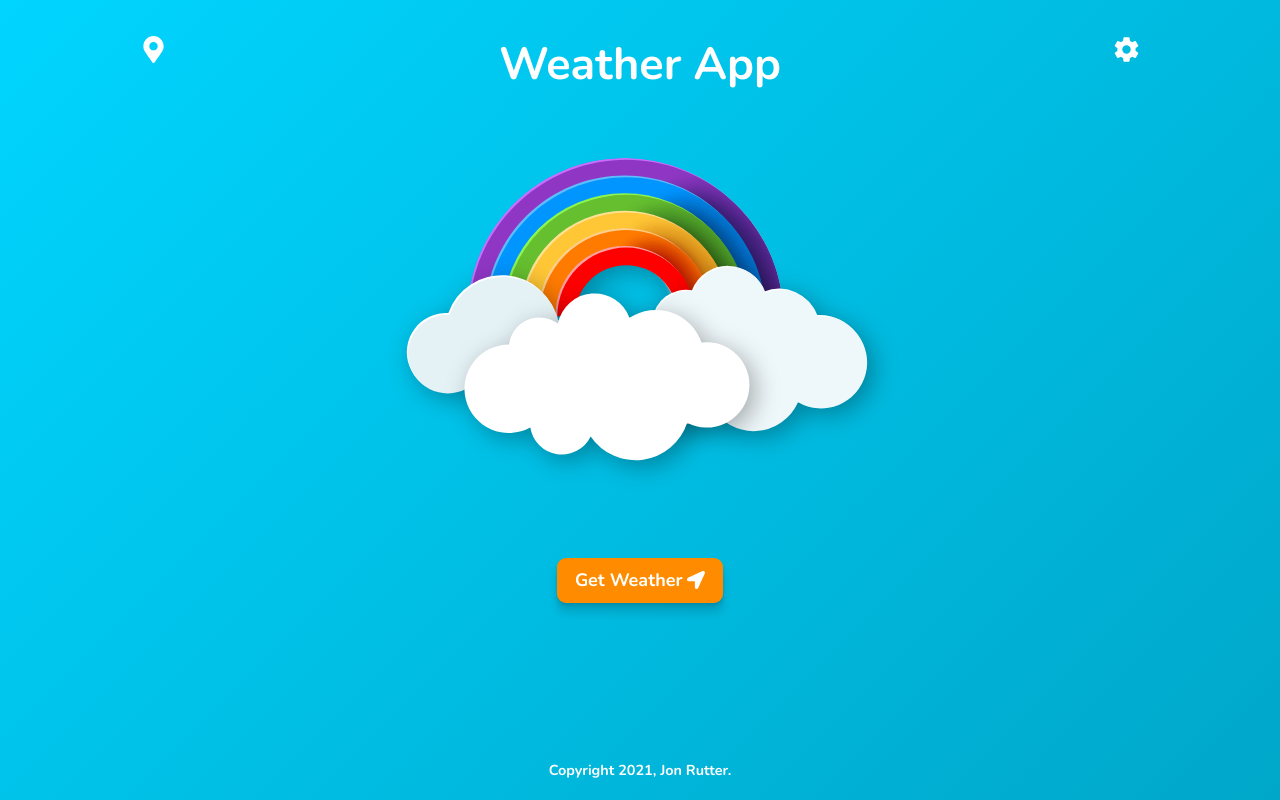
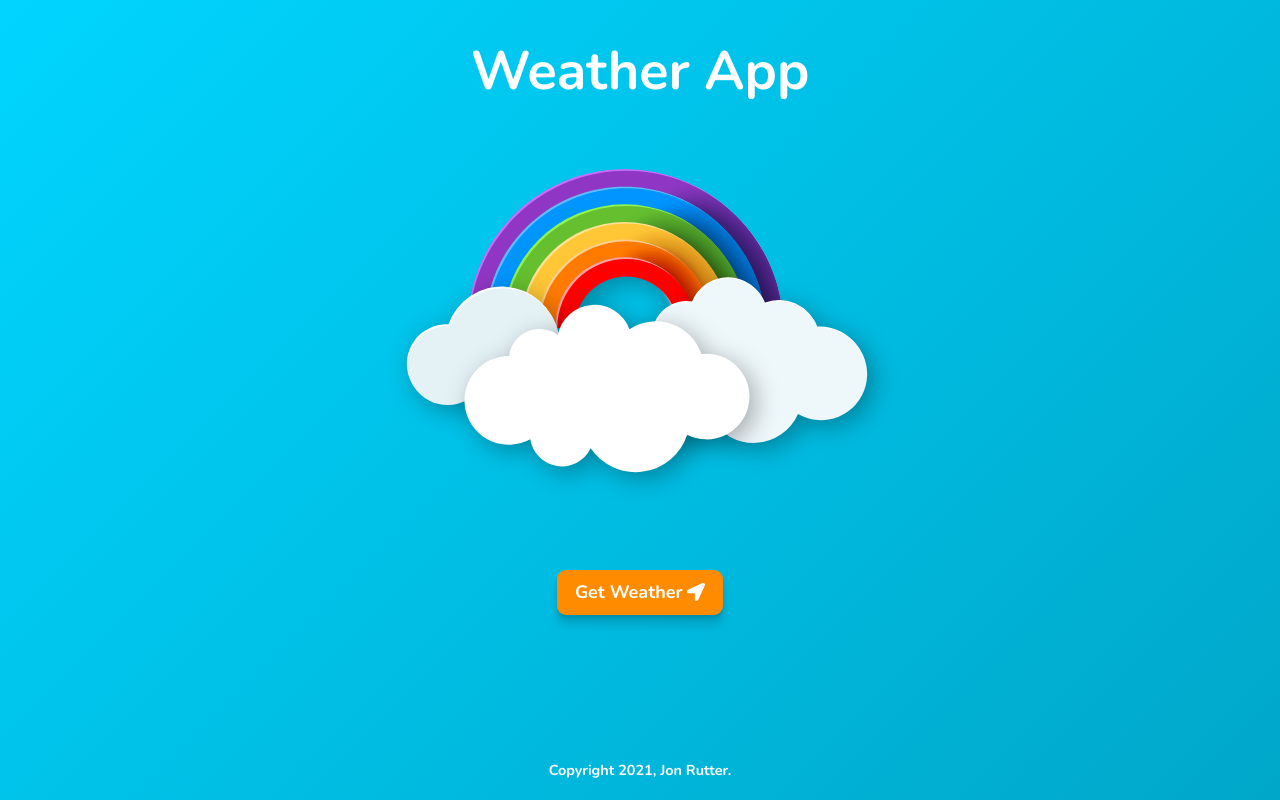
Before and after one commit to rutterjt/weather-app, a React (Create React App) app: page / in a window 1280 px wide. Built offline with nearby package versions, Linux system fonts and the light colour scheme.

Commit message:
Remove unused buttons from Header

```diff
--- a/src/components/Header/Header.module.css
+++ b/src/components/Header/Header.module.css
@@ -9,7 +9,7 @@
 
 .row {
   display: flex;
-  justify-content: space-between;
+  justify-content: center;
   flex-wrap: wrap;
   align-items: flex-start;
 }
@@ -38,22 +38,22 @@
   margin-bottom: 1rem;
 }
 
-.location {
+.title {
   word-break: break-word;
   line-height: 1.3;
   font-size: 1.5rem;
   margin-bottom: 0.5rem;
 }
 
-.description {
+.subtitle {
   font-size: 1rem;
 }
 
 @media screen and (min-width: 768px) {
-  .location {
-    font-size: 2.5rem;
+  .title {
+    font-size: 3rem;
   }
-  .description {
+  .subtitle {
     font-size: 1.25rem;
   }
 }
--- a/src/components/Header/index.js
+++ b/src/components/Header/index.js
@@ -4,8 +4,8 @@ import React from 'react';
 import s from './Header.module.css';
 
 // components
-import { FaMapMarkerAlt } from 'react-icons/fa';
-import { IoSettingsSharp } from 'react-icons/io5';
+// import { FaMapMarkerAlt } from 'react-icons/fa';
+// import { IoSettingsSharp } from 'react-icons/io5';
 
 // helpers
 import { capitalize } from 'helpers/format';
@@ -15,21 +15,19 @@ const Header = ({ title, subtitle }) => {
     <div className={s.wrapper}>
       <header className={s.content}>
         <div className={s.row}>
-          <button
+          {/* <button
             className={s.openBtn}
             aria-label="Get weather for current location"
           >
             <FaMapMarkerAlt />
-          </button>
+          </button> */}
           <div className={s.headings}>
-            <h1 className={s.location}>{capitalize(title)}</h1>
-            {subtitle && (
-              <h2 className={s.description}>{capitalize(subtitle)}</h2>
-            )}
+            <h1 className={s.title}>{capitalize(title)}</h1>
+            {subtitle && <p className={s.subtitle}>{capitalize(subtitle)}</p>}
           </div>
-          <button className={s.settingsBtn}>
+          {/* <button className={s.settingsBtn}>
             <IoSettingsSharp />
-          </button>
+          </button> */}
         </div>
       </header>
     </div>
```
